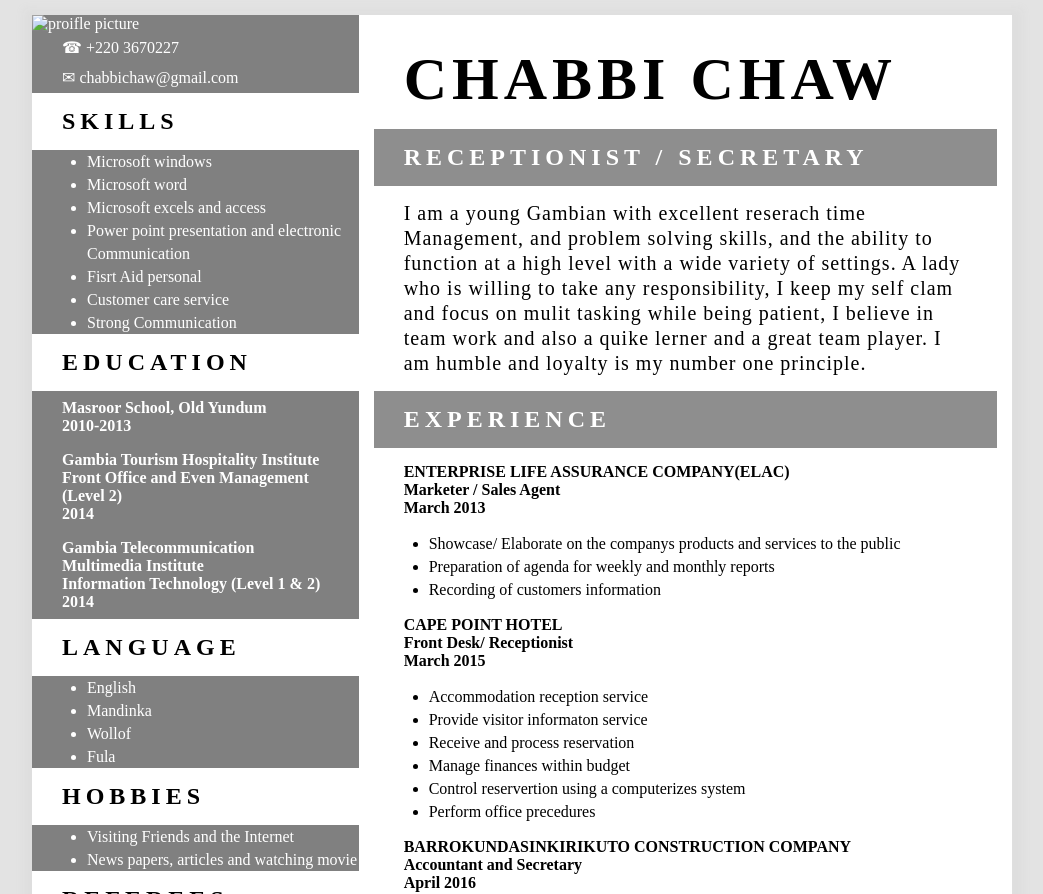
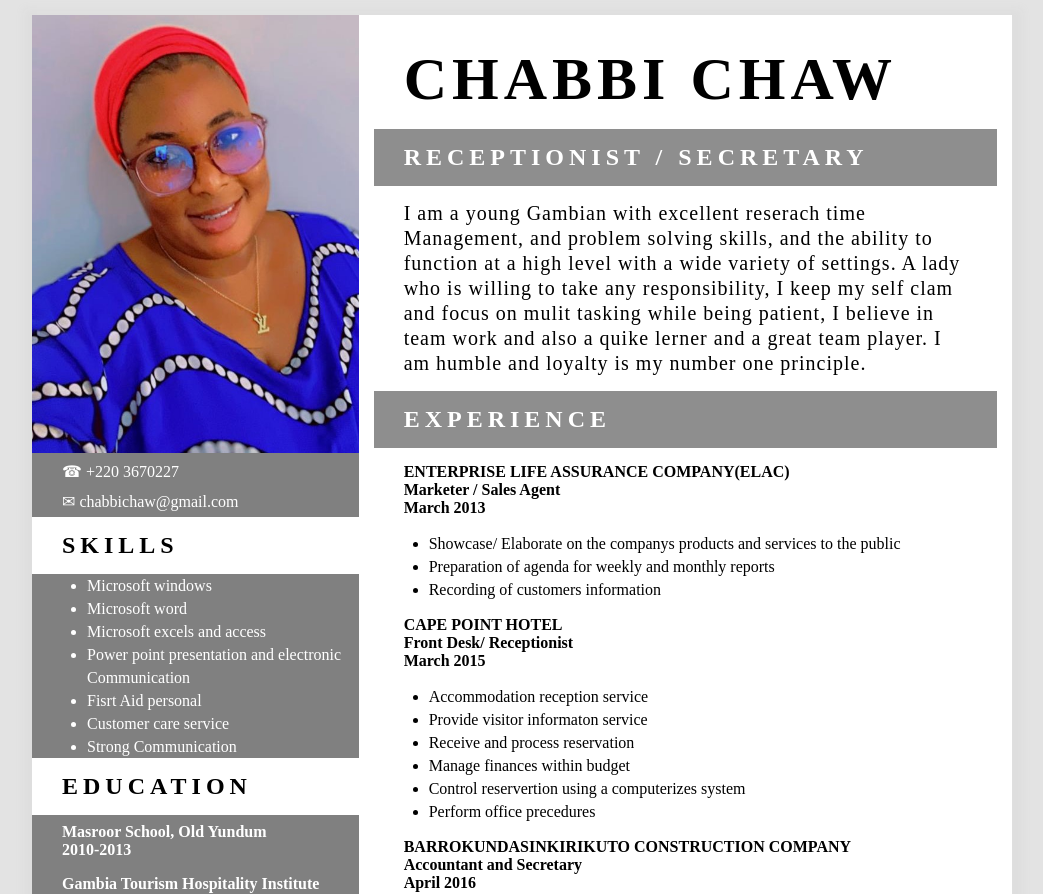
Before and after one commit to NdoBas/new_private_cv, a plain HTML site: page index.html in a window 1280 px wide. Shown: the top 894 px of the page, without its empty margins (118-1161 px from the left). Drawn offline with Linux system fonts and the light colour scheme; the site is published under a folder, as on GitHub Pages, so addresses that start at the root find nothing.

Commit message:
Add files via upload

```diff
--- a/index.html
+++ b/index.html
@@ -10,7 +10,7 @@
     <main>
       <section class="primary-details">
         <div class="profile-details">
-          <img src="/owener.jpg" alt="proifle picture" />
+          <img src="./owener.jpg" alt="proifle picture" />
           <p>&phone; +220 3670227</p>
           <p>&#9993; chabbichaw@gmail.com</p>
         </div>
```
